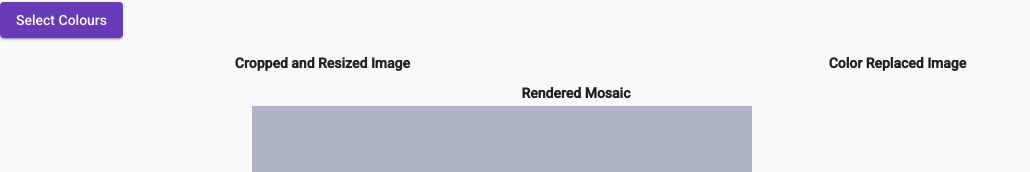
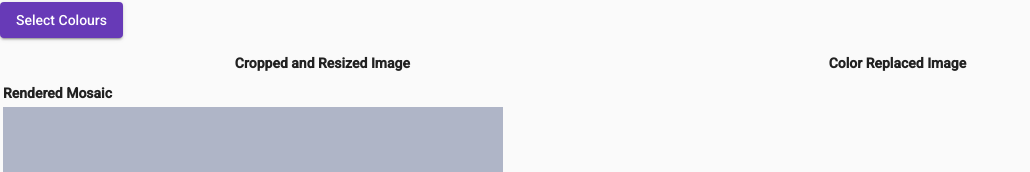
Before and after one commit to BartokW/rxjs-lego, an Angular app: page / in a window 1280 px wide. Shown: the part 164-336 px from the top of the page, without its empty margins (0-1030 px from the left). Built offline with nearby package versions, Linux system fonts and the light colour scheme; what image-js, ngx-image-cropper would draw is missing.

Commit message:
Fixing the layout

```diff
--- a/src/app/app.component.html
+++ b/src/app/app.component.html
@@ -64,9 +64,10 @@
     </table>
     <table width="90%">
       <tr>
-        <th>Rendered Mosaic</th>
+        <th style="text-align: left">Rendered Mosaic</th>
       </tr>
-      <tr style="text-align: center">
+      <tr>
+        <td style="text-align: left">
           <ng-container>
             <app-mosaic-image
               [width]="mosaicWidth"
@@ -77,6 +78,7 @@
               [isTile]="isTile"
             ></app-mosaic-image>
           </ng-container>
+        </td>
       </tr>
     </table>
   </mat-sidenav-content>
```
Lines whose indentation alone changed are shown as unchanged.
